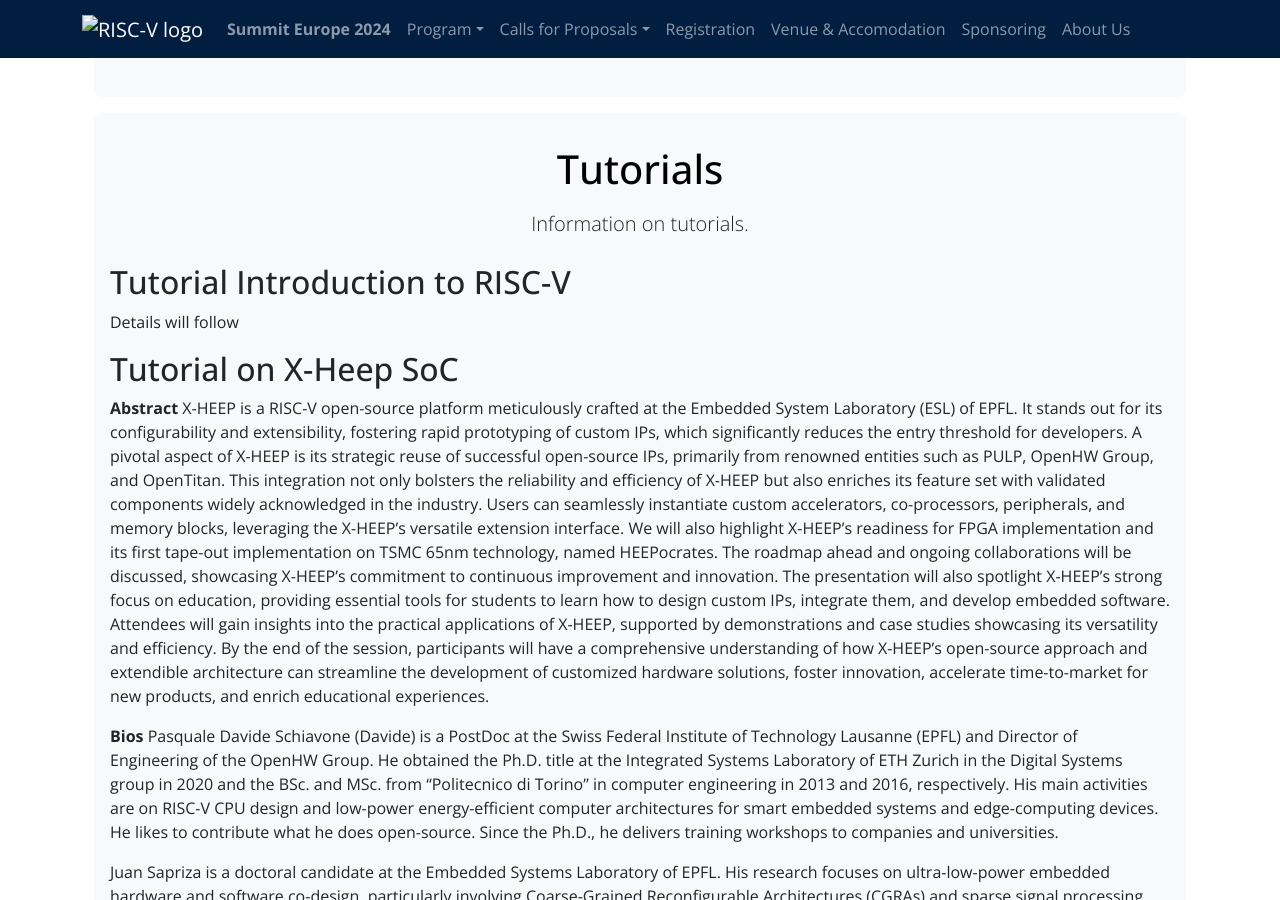
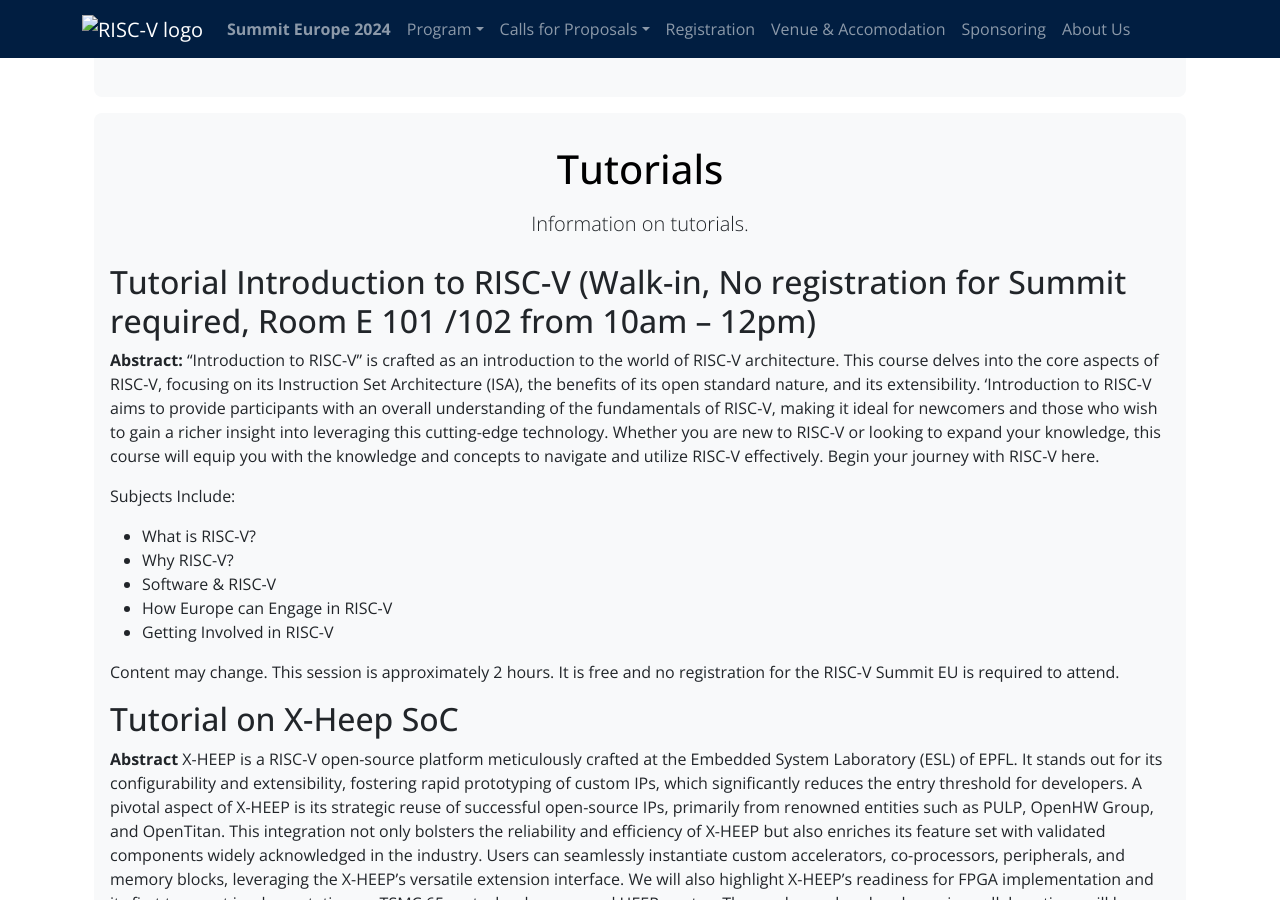
Before and after one commit to riscv-europe/summit-website-development, a Jekyll site: the page built from summit/2024/twgs.md, in a window 1280 px wide and 900 px high, scrolled down 1512 px. Built offline with Jekyll 4.4.1, drawn with Linux system fonts in a browser that asks for light colours.

Commit message:
Update twgs.md
Added Intro tutorial

```diff
--- a/summit/2024/twgs.md
+++ b/summit/2024/twgs.md
@@ -123,9 +123,20 @@
     lead = "Information on tutorials. "
 %}
 
-## Tutorial Introduction to RISC-V
+## Tutorial Introduction to RISC-V (Walk-in, No registration for Summit required, Room E 101 /102 from 10am – 12pm)
 
-Details will follow
+**Abstract:**
+"Introduction to RISC-V" is crafted as an introduction to the world of RISC-V architecture. This course delves into the core aspects of RISC-V, focusing on its Instruction Set Architecture (ISA), the benefits of its open standard nature, and its extensibility. ‘Introduction to RISC-V aims to provide participants with an overall understanding of the fundamentals of RISC-V, making it ideal for newcomers and those who wish to gain a richer insight into leveraging this cutting-edge technology. Whether you are new to RISC-V or looking to expand your knowledge, this course will equip you with the knowledge and concepts to navigate and utilize RISC-V effectively. Begin your journey with RISC-V here.
+
+Subjects Include:
+* What is RISC-V?
+* Why RISC-V?
+* Software & RISC-V
+* How Europe can Engage in RISC-V
+* Getting Involved in RISC-V
+
+Content may change. This session is approximately 2 hours.  It is free and no registration for the RISC-V Summit EU is required to attend.
+
 
 ## Tutorial on X-Heep SoC
 
```
